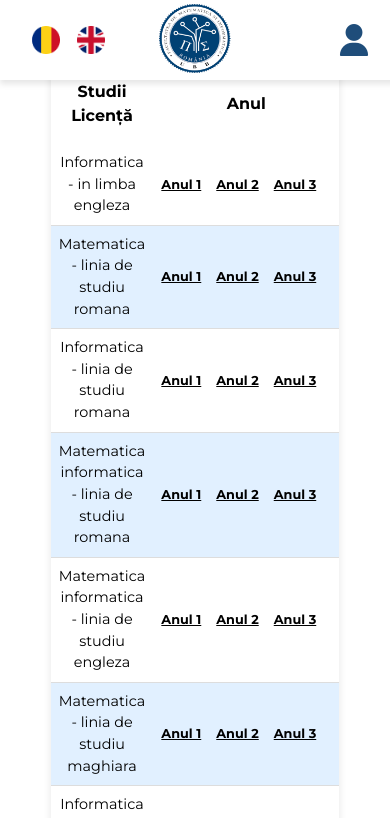
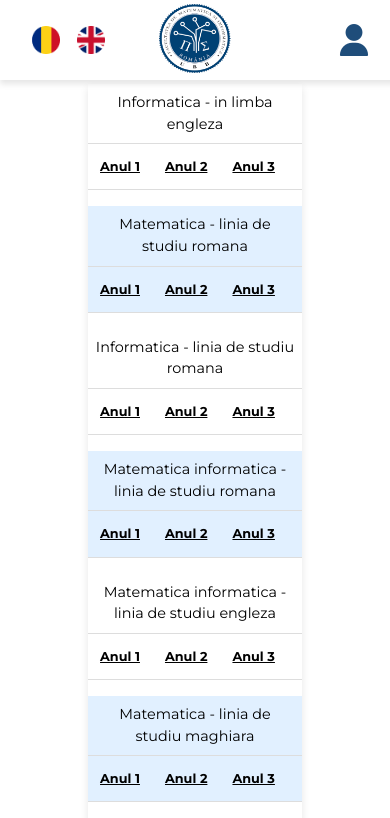
Before and after one commit to linzingandrei/OrarUBB-Frontend, a React (Vite) app in the folder orarubb-web_frontend/: page /study-programs in a window 390 px wide. Shown: the top 818 px of the page. Built offline with nearby package versions, Linux system fonts and the light colour scheme.

Commit message:
made the study programs pages

```diff
--- a/orarubb-web_frontend/src/components/academicPrograms/BachelorsProgramsTable.jsx
+++ b/orarubb-web_frontend/src/components/academicPrograms/BachelorsProgramsTable.jsx
@@ -86,7 +86,6 @@ const bachelorSpecializations = [{
     name_abbreviated: "Psihologie",
     years: "1;",
 }];
-
 const BachelorsProgramsTable = () => {
   const navigate = useNavigate();
 
@@ -101,23 +100,25 @@ const BachelorsProgramsTable = () => {
         </thead>
         <tbody>
           {bachelorSpecializations.map((specialization) => {
-            const years = specialization.years.split(';').filter((year) => year);
+            const years = specialization.years.split(";").filter((year) => year);
             return (
               <tr key={specialization.academic_specialization_id}>
                 <td>{specialization.name}</td>
                 <td>
+                  <div className="year-links">
                     {years.map((year, i) => (
                       <a
                         key={i}
                         href="#"
                         onClick={(e) => {
-                        e.preventDefault(); // Prevent default navigation
-                        navigate(`/group/ie${year}`); // Navigate dynamically
+                          e.preventDefault();
+                          navigate(`/group/ie${year}`);
                         }}
                       >
                         {`Anul ${year}`}
                       </a>
                     ))}
+                  </div>
                 </td>
               </tr>
             );
--- a/orarubb-web_frontend/src/components/academicPrograms/BachelorsProgramsTable.scss
+++ b/orarubb-web_frontend/src/components/academicPrograms/BachelorsProgramsTable.scss
@@ -2,14 +2,15 @@
   display: flex;
   justify-content: center;
   align-items: center;
+  margin-top: 20px;
   width: 100%;
-  overflow-x: auto; // Enable horizontal scrolling for small screens
+  overflow-x: auto;
 }
 
 .table {
   border-collapse: collapse;
-  width: 100%; // Make the table take the full width of the container
-  max-width: 1200px; // Add a max width for larger screens
+  width: 100%;
+  max-width: 1200px;
   font-family: Arial, sans-serif;
   color: #333;
 
@@ -18,7 +19,7 @@
 
     th {
       text-align: center;
-      font-size: clamp(1rem, 2.5vw, 1.5rem); // Use clamp for responsive font sizes
+      font-size: clamp(1rem, 2.5vw, 1.5rem);
       font-weight: bold;
       padding: 0.5rem;
     }
@@ -38,15 +39,22 @@
         border-bottom: 1px solid #ddd;
         text-align: center;
         padding: 0.5rem;
-        font-size: clamp(0.9rem, 2vw, 1rem); // Use clamp for responsive font sizes
+        font-size: clamp(0.9rem, 2vw, 1rem);
+
+        .year-links {
+          display: inline-flex;
+          justify-content: center;
+          gap: 10px;
+          flex-wrap: nowrap;
+          padding: 0;
+        }
 
         a {
           color: black;
           text-decoration: underline;
-          margin-right: 15px;
           font-weight: bold;
-          font-size: clamp(0.8rem, 1.8vw, 1rem); // Adjust link size
-          white-space: nowrap; // Prevent wrapping of links
+          font-size: clamp(0.8rem, 1.8vw, 1rem);
+          white-space: nowrap;
 
           &:hover {
             text-decoration: none;
@@ -57,18 +65,59 @@
   }
 }
 
-/* Media queries for smaller devices */
-@media (max-width: 768px) {
+@media (max-width: 1123px) {
   .table {
-    font-size: 0.9rem; // Reduce font size for smaller screens
+    font-size: 0.9rem;
   }
 
   thead th {
-    font-size: 1rem; // Adjust header size
+    font-size: 1rem;
   }
 
   tbody td {
     padding: 0.5rem;
+  }
+
+  tbody td .year-links {
+    flex-wrap: wrap;
+    justify-content: flex-start;
+  }
+}
+
+@media (max-width: 770px) {
+.table-container {
+    margin-top: 20px;
+  }
+  .table {
+    font-size: 0.9rem;
+  }
+
+  thead th {
+    display: none;
+  }
+
+  tbody td {
+    display: block;
+    border: none;
+  }
+
+  tbody td .year-links {
+    display: block;
+    text-align: left;
+    margin-top: 5px;
+    gap: 2px;
+  }
+
+  tbody td .year-links a {
+    display: block;
+    margin-bottom: 5px;
+    width: 100%;
+    text-align: left;
+  }
+
+  tbody tr {
+    display: block;
+    margin-bottom: 1rem;
   }
 }
 
@@ -78,6 +127,6 @@
   }
 
   tbody td a {
-    font-size: 0.8rem; // Further reduce link size
+    font-size: 0.8rem;
   }
 }
```
Also changed, not shown: orarubb-web_frontend/src/components/layout/Layout.scss (line endings or trailing spaces). Lines whose indentation alone changed are shown as unchanged.
